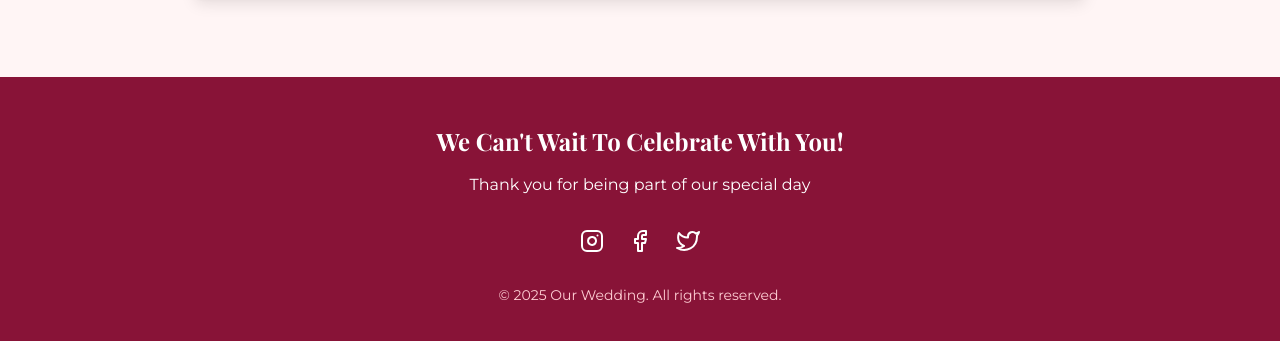
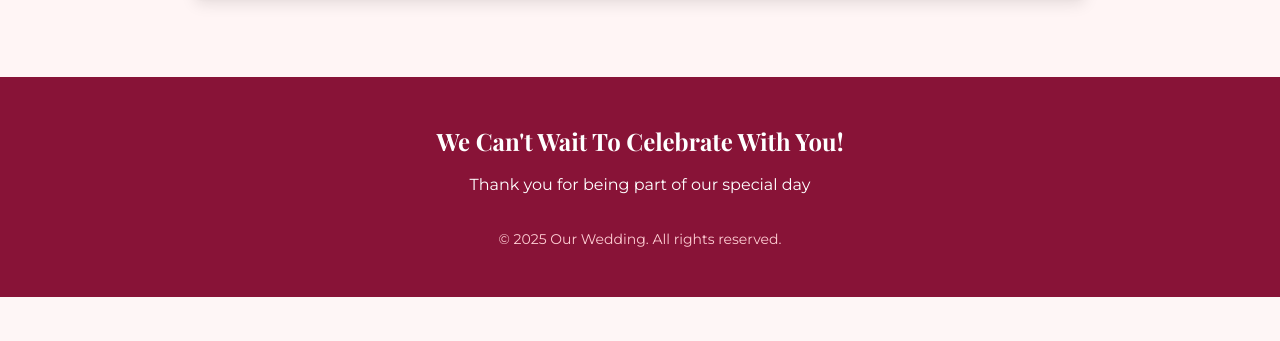
Before and after one commit to theironknight15/Vamsi_Divya_Wedding, a plain HTML site: page index.html in a window 1280 px wide. Shown: the part 2673-3014 px from the top of the page. After the commit the page ends 2970 px from the top, so only its background shows below. Drawn offline with nearby package versions, Linux system fonts and the light colour scheme.

Commit message:
Update index.html

```diff
--- a/index.html
+++ b/index.html
@@ -11,7 +11,7 @@
     <script src="https://unpkg.com/feather-icons"></script>
     <link rel="preconnect" href="https://fonts.googleapis.com">
     <link rel="preconnect" href="https://fonts.gstatic.com" crossorigin>
-    <link href="https://fonts.googleapis.com/css2?family=Playfair+Display:wght@400;700&family=Montserrat:wght@300;400;600&display-swap" rel="stylesheet">
+    <link href="https://fonts.googleapis.com/css2?family=Playfair+Display:wght@400;700&family=Montserrat:wght@300;400;600&display=swap" rel="stylesheet">
     <style>
         body {
             font-family: 'Montserrat', sans-serif;
@@ -33,7 +33,6 @@
         .border-rose {
             border-color: #b76e79;
         }
-        /* The custom CSS class is no longer needed and has been removed */
     </style>
 </head>
 <body class="min-h-screen">
@@ -148,17 +147,7 @@
         <div class="container mx-auto px-4 text-center">
             <h3 class="playfair text-2xl font-bold mb-4">We Can't Wait To Celebrate With You!</h3>
             <p class="mb-8">Thank you for being part of our special day</p>
-            <div class="flex justify-center space-x-6 mb-8">
-                <a href="#" class="text-white hover:text-rose-200 transition duration-300">
-                    <i data-feather="instagram"></i>
-                </a>
-                <a href="#" class="text-white hover:text-rose-200 transition duration-300">
-                    <i data-feather="facebook"></i>
-                </a>
-                <a href="#" class="text-white hover:text-rose-200 transition duration-300">
-                    <i data-feather="twitter"></i>
-                </a>
-            </div>
+
             <p class="text-sm text-rose-200">© 2025 Our Wedding. All rights reserved.</p>
         </div>
     </footer>
```
